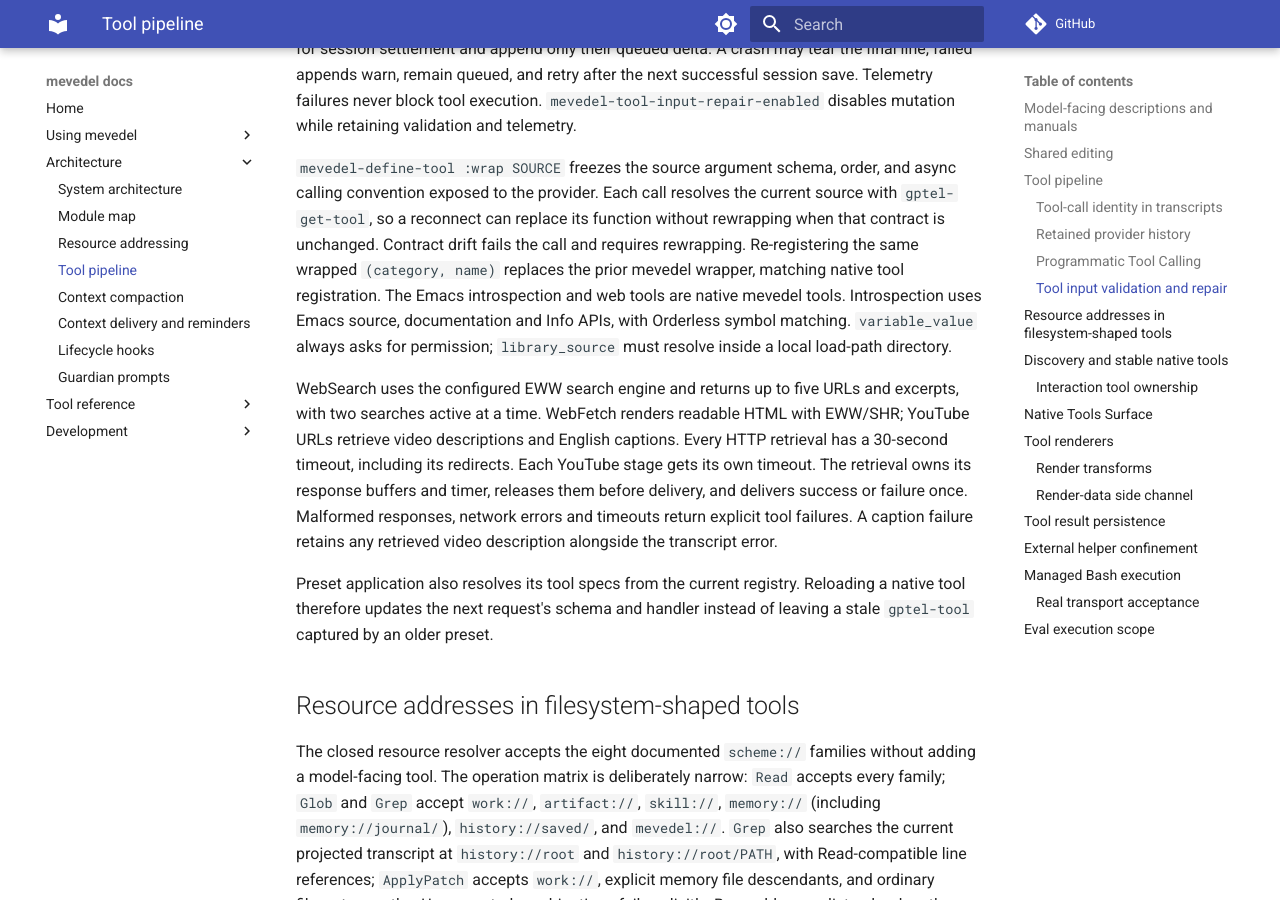
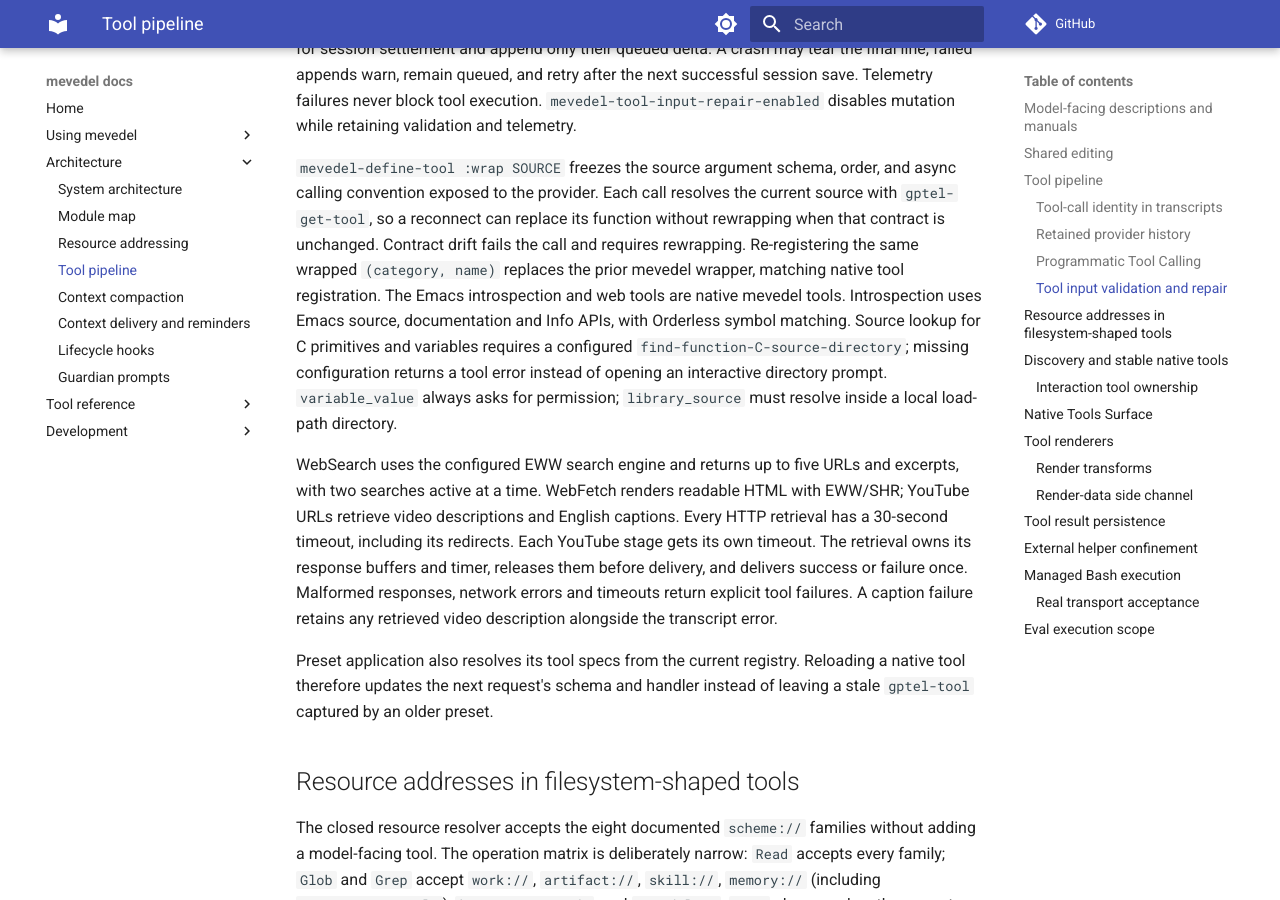
Before and after one commit to FrauH0lle/mevedel, an MkDocs documentation site: the page built from docs/tools.md, in a window 1280 px wide and 900 px high, scrolled down 9799 px. Built offline with MkDocs 1.6.1 and Material for MkDocs 9.7.7, drawn with Linux system fonts in a browser that asks for light colours; comment, search, counter and statistics services are not loaded.

Commit message:
fix(introspection): Avoid prompts when C sources are unavailable
Source lookup must report missing configuration through the tool result instead of entering a minibuffer prompt that can strand a request.

* mevedel-tool-introspect.el (mevedel-tool-introspect--source): Resolve the native source library and reject unconfigured C lookup before Emacs prompts, retaining configured C and Lisp source lookup.

* test/test-mevedel-tool-introspect.el (mevedel-tool-introspect--source): Verify single error delivery without prompting and configured C function and variable lookup through the tool interface.

* docs/tools.md: Document noninteractive C-source lookup requirements.

Validation: 399 related Eask tests pass. Eask compiles 210 files without warnings or errors, followed by bytecode cleanup. git diff --check passes. Live lookup returns the expected error; the previously stranded Goal resumes through normal abort and resume.

```diff
--- a/docs/tools.md
+++ b/docs/tools.md
@@ -420,6 +420,9 @@
 name)` replaces the prior mevedel wrapper, matching native tool registration.
 The Emacs introspection and web tools are native mevedel tools. Introspection
 uses Emacs source, documentation and Info APIs, with Orderless symbol matching.
+Source lookup for C primitives and variables requires a configured
+`find-function-C-source-directory`; missing configuration returns a tool error
+instead of opening an interactive directory prompt.
 `variable_value` always asks for permission; `library_source` must resolve
 inside a local load-path directory.
 
```
Also changed, not shown: 2 other files.
